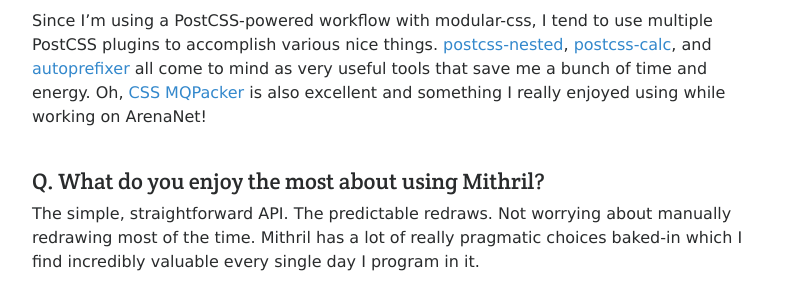
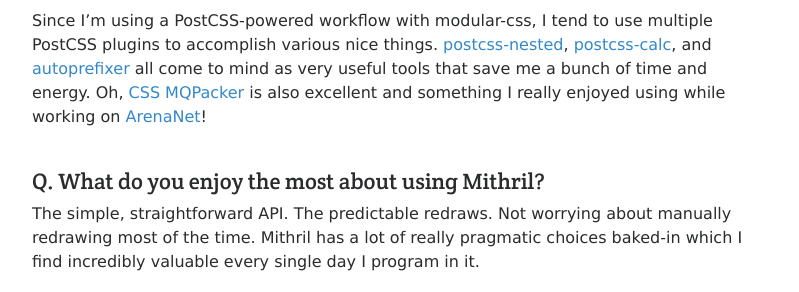
Before and after one commit to CarlMungazi/sourcecodeadventures, a Jekyll site: the page built from _posts/2017-10-19-pat-interview.md, in a window 1280 px wide and 900 px high, scrolled down 2714 px. Shown: the part 177-469 px from the top of the window, without its empty margins (239-1038 px from the left). Built offline with Jekyll 4.4.1, drawn with Linux system fonts in a browser that asks for light colours; nearby versions of some CDN libraries; emoji names are drawn with the system emoji font; some web fonts are replaced; part of the change alters nothing that is shown.

```diff
--- a/_posts/2017-10-19-pat-interview.md
+++ b/_posts/2017-10-19-pat-interview.md
@@ -56,7 +56,7 @@ I'm a rollup fan, mostly due to the simple API and clean bundles it outputs. It'
 
 I wrote [modular-css](https://github.com/tivac/modular-css) because I thought the idea behind CSS Modules was brilliant but the implementation was just broken on Windows. I've since diverged a bit from the CSS Modules spec in adding new features that I found useful, but it's definitely my preferred approach for CSS these days. I've tried multiple CSS-in-JS libraries to make sure I'm not missing anything and I find all of them awkward to author in. I'll stick with my `.css` files for now and my tooling that prevents me from blowing my own styling foot off.
 
-Since I'm using a PostCSS-powered workflow with modular-css, I tend to use multiple PostCSS plugins to accomplish various nice things. [postcss-nested](https://github.com/postcss/postcss-nested), [postcss-calc](https://github.com/postcss/postcss-calc), and [autoprefixer](https://github.com/postcss/autoprefixer) all come to mind as very useful tools that save me a bunch of time and energy. Oh, [CSS MQPacker](https://github.com/hail2u/node-css-mqpacker) is also excellent and something I really enjoyed using while working on ArenaNet!
+Since I'm using a PostCSS-powered workflow with modular-css, I tend to use multiple PostCSS plugins to accomplish various nice things. [postcss-nested](https://github.com/postcss/postcss-nested), [postcss-calc](https://github.com/postcss/postcss-calc), and [autoprefixer](https://github.com/postcss/autoprefixer) all come to mind as very useful tools that save me a bunch of time and energy. Oh, [CSS MQPacker](https://github.com/hail2u/node-css-mqpacker) is also excellent and something I really enjoyed using while working on [ArenaNet](https://www.arena.net/)!
 
 ### Q. What do you enjoy the most about using Mithril?
 
```
